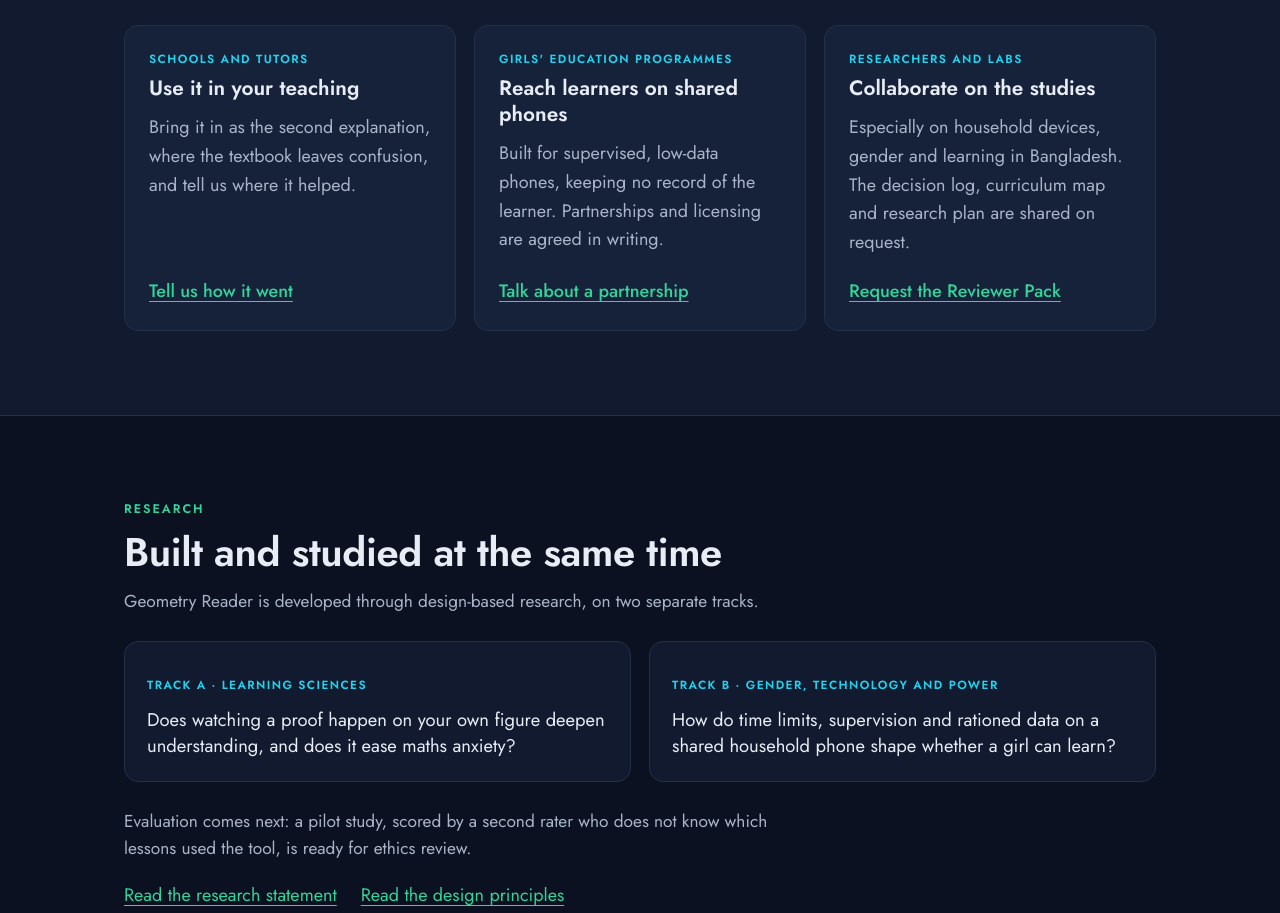
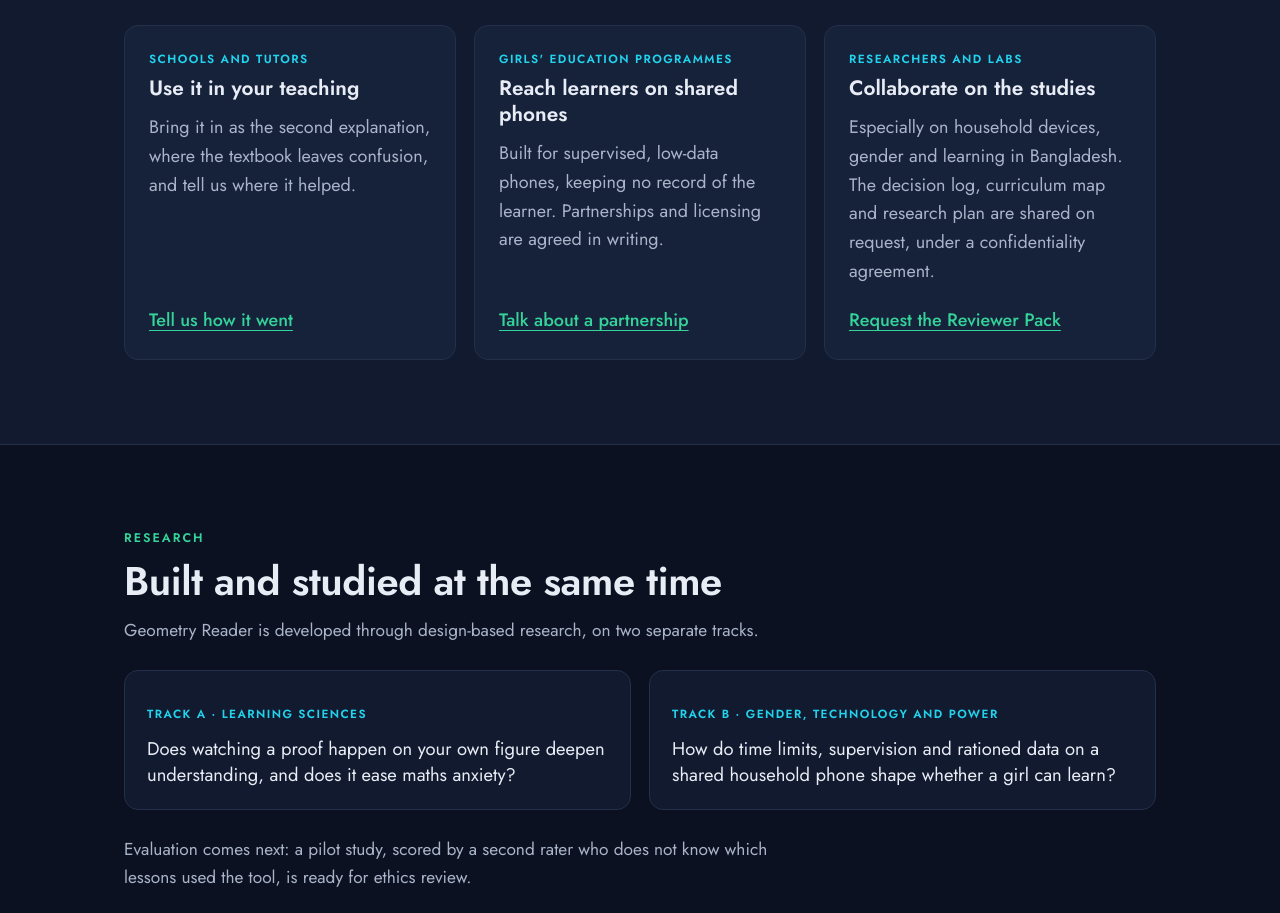
Before and after one commit to sciencereaders/sciencereaders.github.io, a plain HTML site: page index.html in a window 1280 px wide. Shown: the part 3914-4827 px from the top of the page. Drawn offline with Linux system fonts and the light colour scheme.

Commit message:
Offer the Reviewer Pack under a confidentiality agreement

```diff
--- a/index.html
+++ b/index.html
@@ -122,7 +122,7 @@
           <li>
             <p class="card-k">Researchers and labs</p>
             <h3>Collaborate on the studies</h3>
-            <p>Especially on household devices, gender and learning in Bangladesh. The decision log, curriculum map and research plan are shared on request.</p>
+            <p>Especially on household devices, gender and learning in Bangladesh. The decision log, curriculum map and research plan are shared on request, under a confidentiality agreement.</p>
             <a href="mailto:connect.wf@proton.me?subject=Geometry%20Reader%3A%20Reviewer%20Pack">Request the Reviewer Pack</a>
           </li>
         </ul>
```
